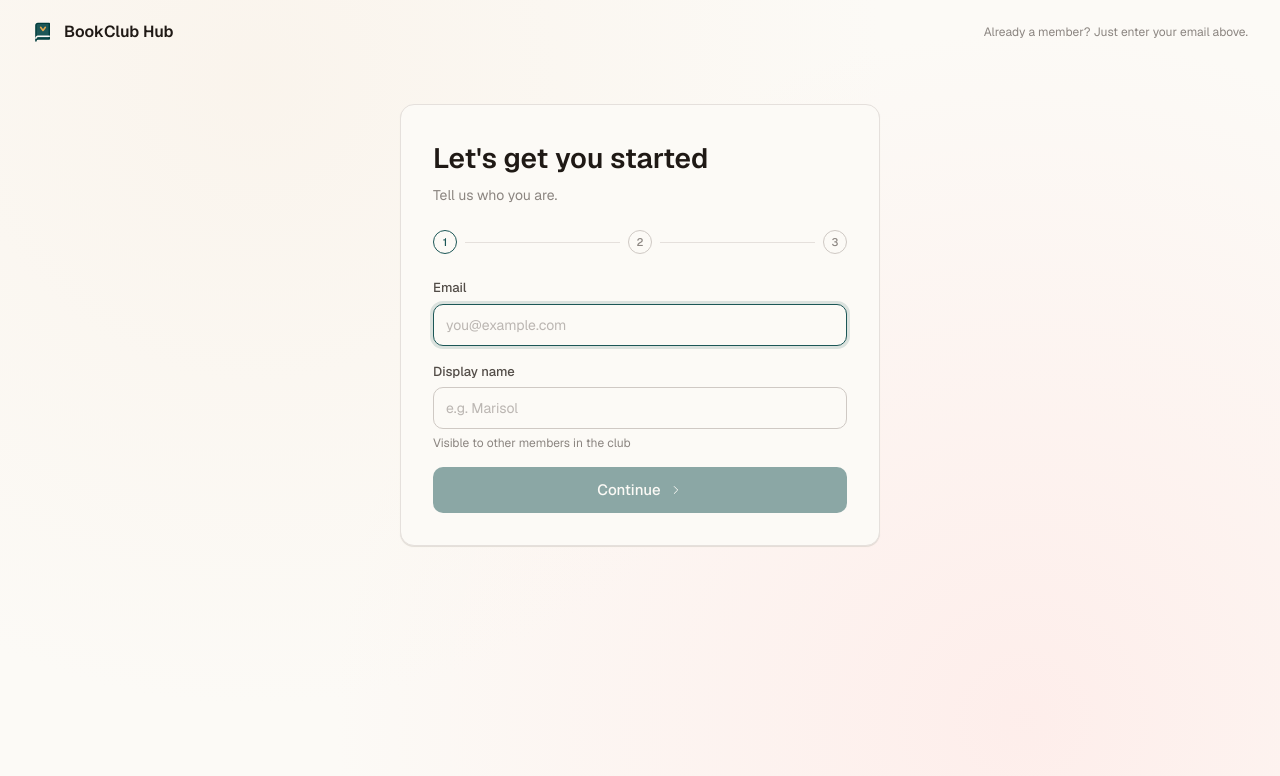
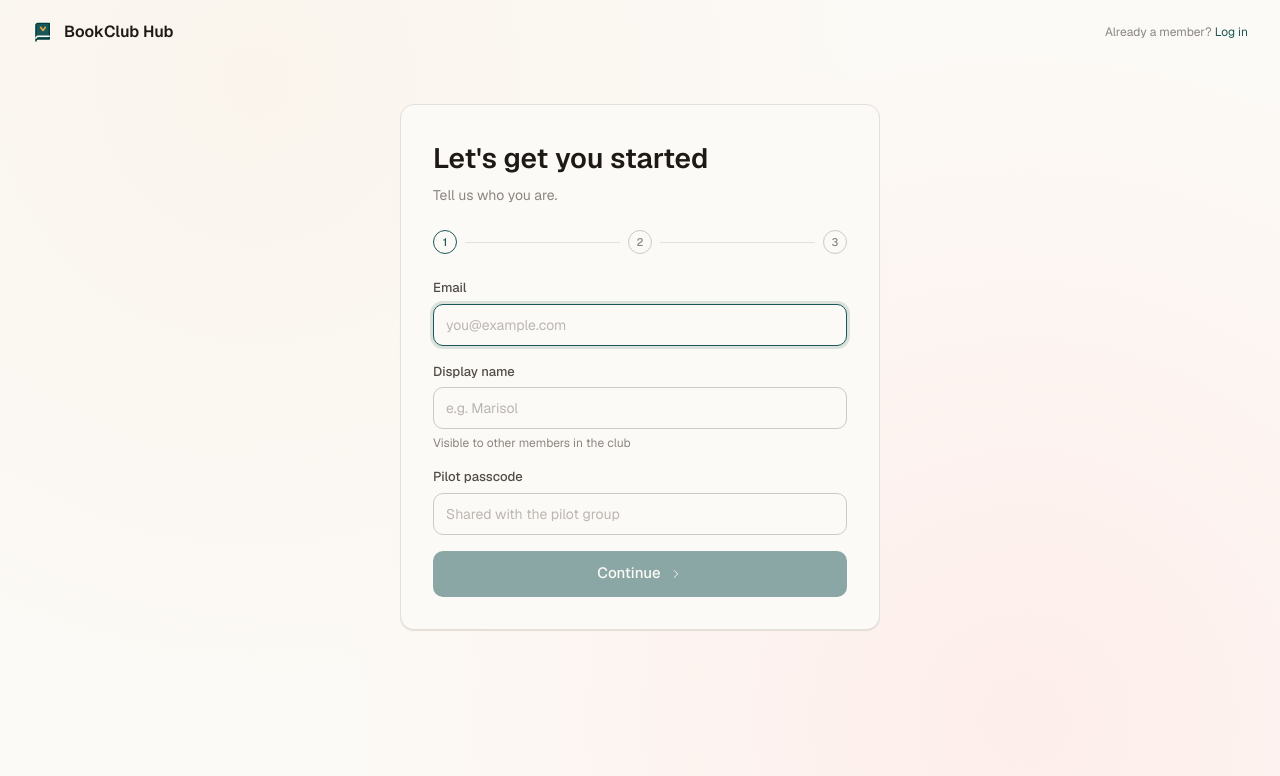
Before and after one commit to evanlwang/bookclub-hub, a Next.js app: page /join in a window 1280 px wide. Shown: the top 776 px of the page. Built offline with nearby package versions, Linux system fonts and the light colour scheme.

Commit message:
Link 'Already a member?' to /login instead of pointing at nothing

```diff
--- a/src/app/join/page.tsx
+++ b/src/app/join/page.tsx
@@ -164,6 +164,7 @@ function JoinPageInner() {
   // Identity (Step 1)
   const [email, setEmail] = useState(prefilledEmail);
   const [displayName, setDisplayName] = useState("");
+  const [passcode, setPasscode] = useState("");
   const [identityError, setIdentityError] = useState("");
   const [signingIn, setSigningIn] = useState(false);
 
@@ -185,7 +186,8 @@ function JoinPageInner() {
   const [successClubName, setSuccessClubName] = useState("");
   const [successClubCode, setSuccessClubCode] = useState("");
 
-  const identityValid = email.includes("@") && displayName.trim().length > 0;
+  const identityValid =
+    email.includes("@") && displayName.trim().length > 0 && passcode.length > 0;
   const joinReady = !!clubInfo && typeof clubInfo !== "string";
   const createReady = clubName.trim().length >= 3;
 
@@ -206,7 +208,7 @@ function JoinPageInner() {
       const res = await fetch("/api/trpc/auth.enter", {
         method: "POST",
         headers: { "Content-Type": "application/json" },
-        body: JSON.stringify({ email, displayName }),
+        body: JSON.stringify({ email, displayName, passcode }),
       });
       const data = await res.json();
 
@@ -441,7 +443,13 @@ function JoinPageInner() {
         </div>
         {step < 4 && (
           <div className="text-xs text-ink-3">
-            Already a member? Just enter your email above.
+            Already a member?{" "}
+            <a
+              href="/login"
+              className="text-primary hover:underline focus-visible:outline-2 focus-visible:outline-offset-2 focus-visible:outline-primary rounded"
+            >
+              Log in
+            </a>
           </div>
         )}
       </header>
@@ -504,6 +512,20 @@ function JoinPageInner() {
                   className="w-full text-sm bg-bg border border-line-strong rounded-[var(--radius-md)] px-3 py-2.5 text-ink placeholder:text-ink-4 focus:outline-none focus:border-primary focus:ring-3 focus:ring-primary/15 transition-all duration-150"
                 />
                 <p className="text-xs text-ink-3 mt-1.5">Visible to other members in the club</p>
+              </div>
+
+              <div>
+                <label htmlFor="passcode" className="block text-[13px] font-medium text-ink-2 mb-1.5">
+                  Pilot passcode
+                </label>
+                <input
+                  id="passcode"
+                  type="password"
+                  value={passcode}
+                  onChange={(e) => setPasscode(e.target.value)}
+                  placeholder="Shared with the pilot group"
+                  className="w-full text-sm bg-bg border border-line-strong rounded-[var(--radius-md)] px-3 py-2.5 text-ink placeholder:text-ink-4 focus:outline-none focus:border-primary focus:ring-3 focus:ring-primary/15 transition-all duration-150"
+                />
               </div>
 
               {identityError && (
```
